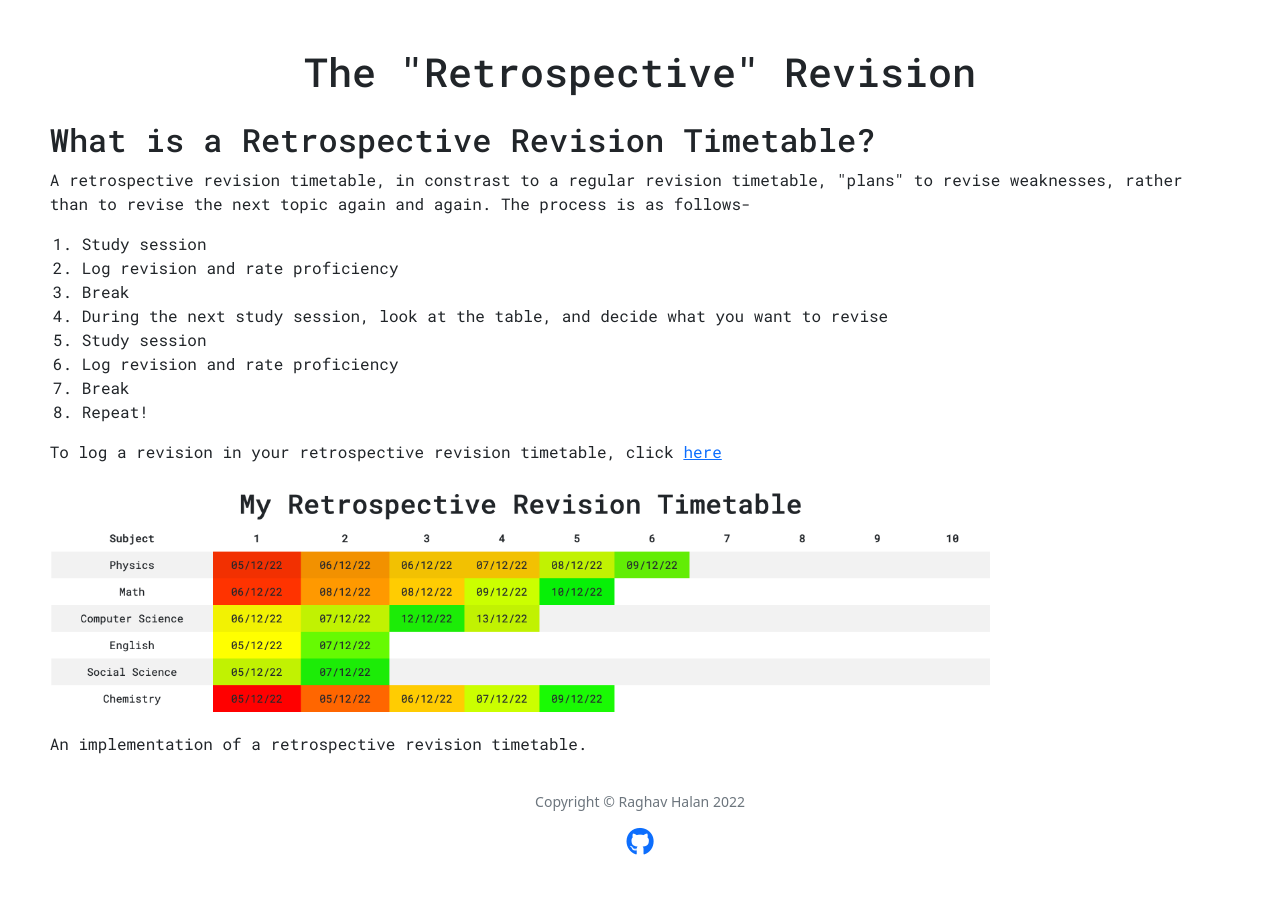
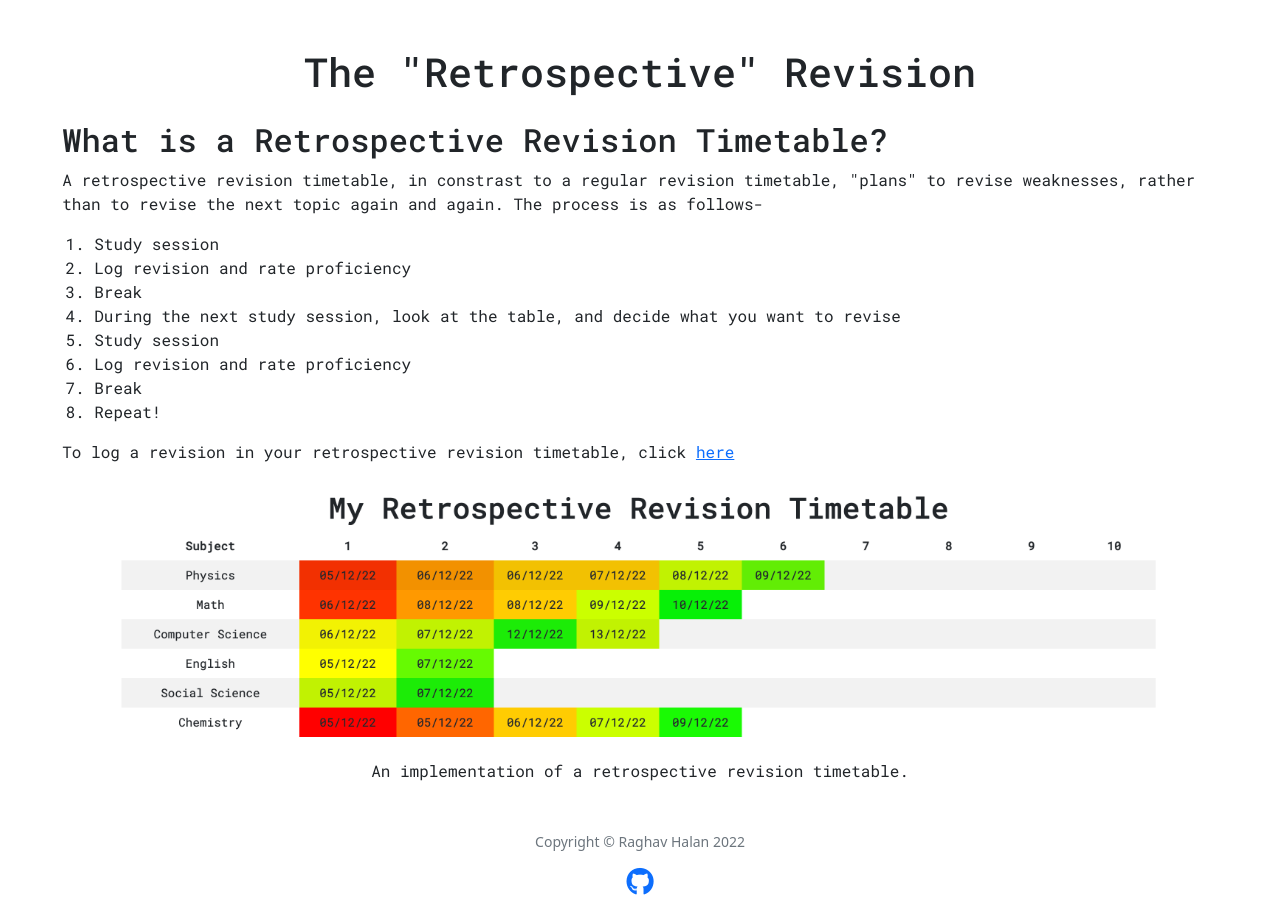
Before and after one commit to agentblack-6000/retro50, a Flask app: page /about in a window 1280 px wide. Shown: the part 56-967 px from the top of the page. Before the commit the page ends 911 px from the top, so only its background shows below. Run offline with Flask 2, Linux system fonts and the light colour scheme; a user stored in the database is signed in; some libraries are stand-ins or nearby versions.

Commit message:
Update about page styles

```diff
--- a/static/styles.css
+++ b/static/styles.css
@@ -11,13 +11,20 @@ body {
 .content {
   font-family: "Roboto Mono", monospace;
   min-height: 100%;
-  margin-bottom: -3%;
+  margin-bottom: -2%;
 }
 
 /* about.html styles */
+.about {
+  text-align: center;
+}
+
+.about-img {
+  width: 90%;
+}
 .about-text {
   text-align: left;
-  margin: 2% 3%;
+  margin: 2% 4%;
 }
 
 /* add.html styles */
@@ -53,7 +60,7 @@ body {
 }
 
 .footer {
-  height: 5%;
+  height: 10%;
   margin: 0;
   bottom: 10px;
 }
--- a/templates/about.html
+++ b/templates/about.html
@@ -21,8 +21,8 @@
             </ol>
 
             To log a revision in your retrospective revision timetable, click <a href="/log">here</a>
-            <figure>
-                <img src="static/images/retro_1.png" alt="retrospective revision timetable" height="20%" width="80%">
+            <figure class="about">
+                <img class="about-img" src="static/images/retro_1.png" alt="retrospective revision timetable">
                 <figcaption>An implementation of a retrospective revision timetable.</figcaption>
             </figure>
 
```
